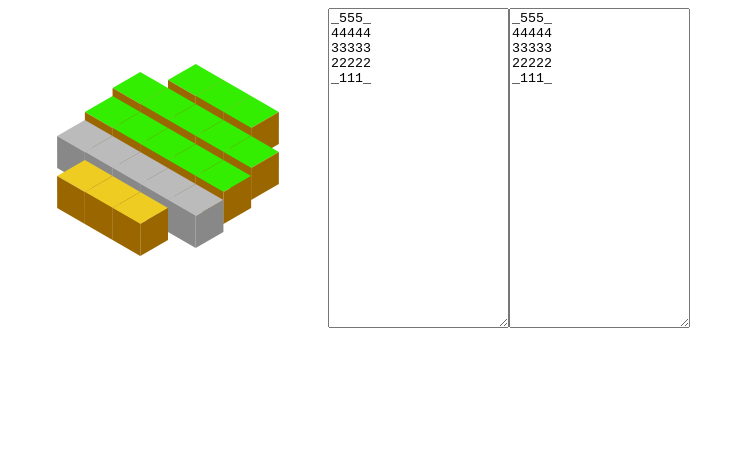
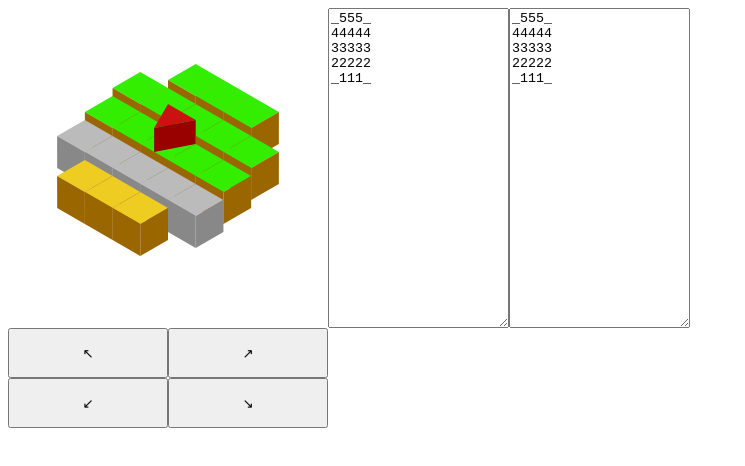
Before and after one commit to xl1/isom, a website with bundled scripts: page index.html in a window 1280 px wide. Shown: the whole page, without its empty margins (0-745 px from the left). Built offline with nearby package versions, Linux system fonts and the light colour scheme.

Commit message:
Add player

```diff
--- a/index.html
+++ b/index.html
@@ -3,20 +3,32 @@
     <head>
         <meta charset="utf-8">
         <title>isom</title>
-        <style>body { display: flex; }</style>
+        <style>
+.flex { display: flex; }
+.dir-container { display: flex; flex-wrap: wrap; width: 320px; }
+.dir { width: 50%; height: 50px; }
+        </style>
     </head>
     <body>
-        <canvas id="main" width="320" height="320"></canvas>
-        <textarea id="heightMap">_555_
+        <div style="display: flex;">
+            <canvas id="main" width="320" height="320"></canvas>
+            <textarea id="heightMap">_555_
 44444
 33333
 22222
 _111_</textarea>
-        <textarea id="colorMap">_555_
+            <textarea id="colorMap">_555_
 44444
 33333
 22222
 _111_</textarea>
+        </div>
+        <div class="dir-container">
+            <button data-dir="1" class="dir">↖</button>
+            <button data-dir="2" class="dir">↗</button>
+            <button data-dir="4" class="dir">↙</button>
+            <button data-dir="3" class="dir">↘</button>
+        </div>
         <script type="module" src="./dist/app.js"></script>
     </body>
 </html>
--- /dev/null
+++ b/src/Collider.ts
@@ -0,0 +1,24 @@
+import { Position } from './models.js'
+import { Collidable } from "./interfaces.js";
+
+export class Collider {
+    private objects: Collidable[] = [];
+
+    add(obj: Collidable) {
+        this.objects.push(obj);
+    }
+
+    setAll(objects: Collidable[]) {
+        this.objects = objects;
+    }
+
+    detect(obj: Collidable, { x, y, z }: Position) {
+        for (const o of this.objects) {
+            if (o !== obj &&
+                o.position.x === x &&
+                o.position.y === y &&
+                o.position.z > z &&
+                o.position.z < z + 4) return o;
+        }
+    }
+}
--- a/src/Mapchip.ts
+++ b/src/Mapchip.ts
@@ -1,8 +1,8 @@
 import { Position } from "./models.js";
-import { Renderable } from "./interfaces.js";
+import { Renderable, Collidable } from "./interfaces.js";
 import { Renderer } from "./Renderer.js";
 
-export class Mapchip implements Renderable {
+export class Mapchip implements Renderable, Collidable {
     constructor(private floorColor: number, private wallColor: number, public position: Position) {
     }
 
@@ -16,21 +16,21 @@ export class Mapchip implements Renderable {
          ↑ここ の 3 箇所の四角形を描く
         */
         const { x, y, z } = this.position;
-        r.quad(
+        r.polygon(
             this.floorColor,
             { x,        y,        z },
             { x: x + 1, y,        z },
             { x: x + 1, y: y + 1, z },
             { x,        y: y + 1, z }
         );
-        r.quad(
+        r.polygon(
             this.wallColor,
             { x: x + 1, y,        z },
             { x: x + 1, y,        z: z - 4 },
             { x: x + 1, y: y + 1, z: z - 4 },
             { x: x + 1, y: y + 1, z }
         );
-        r.quad(
+        r.polygon(
             this.wallColor,
             { x: x + 1, y: y + 1, z },
             { x: x + 1, y: y + 1, z: z - 4 },
--- /dev/null
+++ b/src/Player.ts
@@ -0,0 +1,81 @@
+import { Renderable, Movable, Tickable, Collidable } from "./interfaces.js";
+import { Renderer } from "./Renderer.js";
+import { Direction, Position } from "./models.js";
+import { Collider } from "./Collider.js";
+
+const iSpeed = 6; // 1 block 移動するのにかかる時間 (frame)
+
+function next({ x, y, z }: Position, dir: Direction, d: number = 1): Position {
+    switch (dir) {
+        case Direction.up:    return { x, y: y - d, z };
+        case Direction.down:  return { x, y: y + d, z };
+        case Direction.left:  return { x: x - d, y, z };
+        case Direction.right: return { x: x + d, y, z };
+    }
+}
+
+export class Player implements Renderable, Movable, Tickable, Collidable {
+    private direction: Direction = Direction.down;
+    private moveCount = 0;
+    private falling = false;
+
+    constructor(private color1: number, private color2: number, public position: Position) {
+    }
+
+    tick(dt: number, collider: Collider) {
+        // fall
+        const { x, y, z } = this.position;
+        if (!collider.detect(this, { x, y, z: z - 1 })) {
+            this.position.z--;
+            if (this.position.z < -50) this.position.z = 50;
+        }
+
+        // move
+        if (this.moveCount > 0) {
+            const pos = next(this.position, this.direction, this.moveCount / iSpeed);
+            if (this.moveCount++ === iSpeed) {
+                this.moveCount = 0;
+                this.position = pos;
+            }
+        }
+    }
+
+    move(direction: Direction, collider: Collider): boolean {
+        // moving
+        if (this.moveCount > 0) return false;
+
+        // collision
+        this.direction = direction;
+        if (collider.detect(this, next(this.position, direction))) return false;
+
+        // OK
+        this.moveCount = 1;
+        return true;
+    }
+
+    render(r: Renderer): boolean {
+        const { x, y, z } = next(this.position, this.direction, this.moveCount / iSpeed);
+        const h = z + 3;
+        switch (this.direction) {
+            case Direction.left:
+                r.polygon(this.color1, { x: x + 1, y, z: h }, { x: x + 1, y: y + 1, z: h }, { x, y: y + 0.5, z: h });
+                r.polygon(this.color2, { x: x + 1, y, z }, { x: x + 1, y, z: h }, { x: x + 1, y: y + 1, z: h }, { x: x + 1, y: y + 1, z });
+                r.polygon(this.color2, { x: x + 1, y: y + 1, z }, { x: x + 1, y: y + 1, z: h }, { x, y: y + 0.5, z: h }, { x, y: y + 0.5, z });
+                break;
+            case Direction.up:
+                r.polygon(this.color1, { x, y: y + 1, z: h }, { x: x + 1, y: y + 1, z: h }, { x: x + 0.5, y, z: h });
+                r.polygon(this.color2, { x, y: y + 1, z }, { x, y: y + 1, z: h }, { x: x + 1, y: y + 1, z: h }, { x: x + 1, y: y + 1, z });
+                r.polygon(this.color2, { x: x + 1, y: y + 1, z }, { x: x + 1, y: y + 1, z: h }, { x: x + 0.5, y, z: h }, { x: x + 0.5, y, z });
+                break;
+            case Direction.right:
+                r.polygon(this.color1, { x, y, z: h }, { x: x + 1, y: y + 0.5, z: h }, { x, y: y + 1, z: h });
+                r.polygon(this.color2, { x, y: y + 1, z }, { x, y: y + 1, z: h }, { x: x + 1, y: y + 0.5, z: h }, { x: x + 1, y: y + 0.5, z });
+                break;
+            case Direction.down:
+                r.polygon(this.color1, { x, y, z: h }, { x: x + 0.5, y: y + 1, z: h }, { x: x + 1, y, z: h });
+                r.polygon(this.color2, { x: x + 1, y, z }, { x: x + 1, y, z: h }, { x: x + 0.5, y: y + 1, z: h }, { x: x + 0.5, y: y + 1, z });
+                break;
+        }
+        return true;
+    }
+}
--- a/src/Renderer.ts
+++ b/src/Renderer.ts
@@ -18,13 +18,11 @@ export class Renderer {
         this.ctx.clearRect(0, 0, width, height);
     }
 
-    quad(color: number, p: Position, q: Position, r: Position, s: Position) {
+    polygon(color: number, p: Position, ...points: Position[]) {
         this.ctx.fillStyle = this.toColor(color);
         this.ctx.beginPath();
         this.ctx.moveTo(...this.toLocal(p));
-        this.ctx.lineTo(...this.toLocal(q));
-        this.ctx.lineTo(...this.toLocal(r));
-        this.ctx.lineTo(...this.toLocal(s));
+        points.forEach(q => this.ctx.lineTo(...this.toLocal(q)));
         this.ctx.fill();
     }
 
--- a/src/app.ts
+++ b/src/app.ts
@@ -1,6 +1,8 @@
 import { Renderer } from "./Renderer.js";
 import { MapLoader } from "./MapLoader.js";
-import { Renderable } from "./interfaces.js";
+import { Renderable, Collidable } from "./interfaces.js";
+import { Player } from "./Player.js";
+import { Collider } from "./Collider.js";
 
 const canv = document.getElementById("main") as HTMLCanvasElement;
 const ctx = canv.getContext("2d")!;
@@ -9,21 +11,41 @@ const colorMap = document.getElementById('colorMap') as HTMLTextAreaElement;
 
 const renderer = new Renderer(ctx);
 const mapLoader = new MapLoader();
-let renderables: Renderable[] = [];
+const collider = new Collider();
+
+const me = new Player(0xCC1111, 0x990000, { x: 2, y: 2, z: 10 });
+
+document.querySelectorAll<HTMLButtonElement>('.dir').forEach(e => {
+    const dir = +e.dataset.dir!;
+    e.addEventListener('pointerdown', _ => me.move(dir, collider));
+});
+
+let objects: (Renderable & Collidable)[] = [];
 
 function load() {
-    renderables = [...mapLoader.load(heightMap.value, colorMap.value)];
+    objects = [...mapLoader.load(heightMap.value, colorMap.value)];
+    collider.setAll(objects)
 }
 
+let t = Date.now();
 function update() {
+    const tt = Date.now();
+    me.tick(tt - t, collider);
+    t = tt;
+
+    const renderables = objects.concat([me]).sort((a, b) =>
+        a.position.x + a.position.y + a.position.z / 4 -
+        b.position.x - b.position.y - b.position.z / 4
+    );
     renderer.clear();
     for (const r of renderables) {
         r.render(renderer);
     }
+    requestAnimationFrame(update);
 }
 
-heightMap.addEventListener('input', () => { load(); update(); }, false);
-colorMap.addEventListener('input', () => { load(); update(); }, false);
+heightMap.addEventListener('input', load, false);
+colorMap.addEventListener('input', load, false);
 
 load();
 update();
```
Also changed, not shown: src/interfaces.ts (+11 -2 lines).
